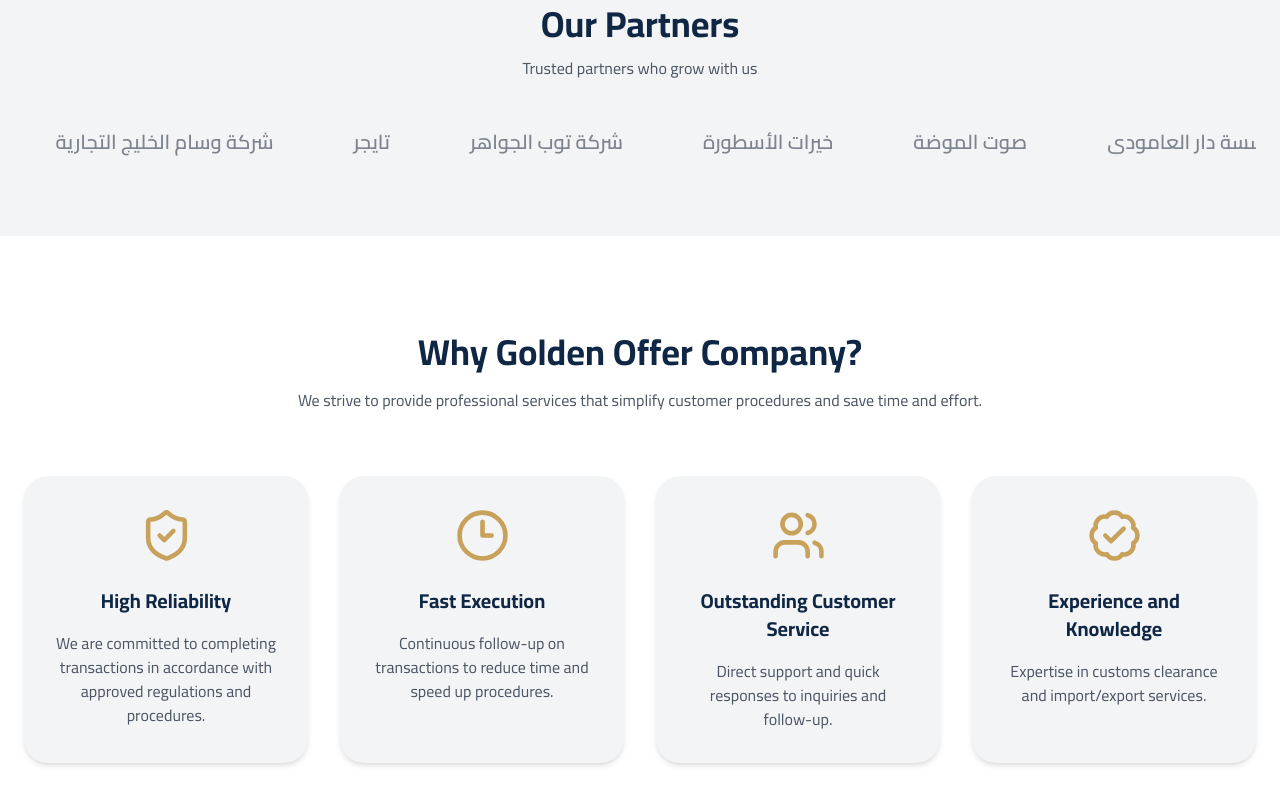
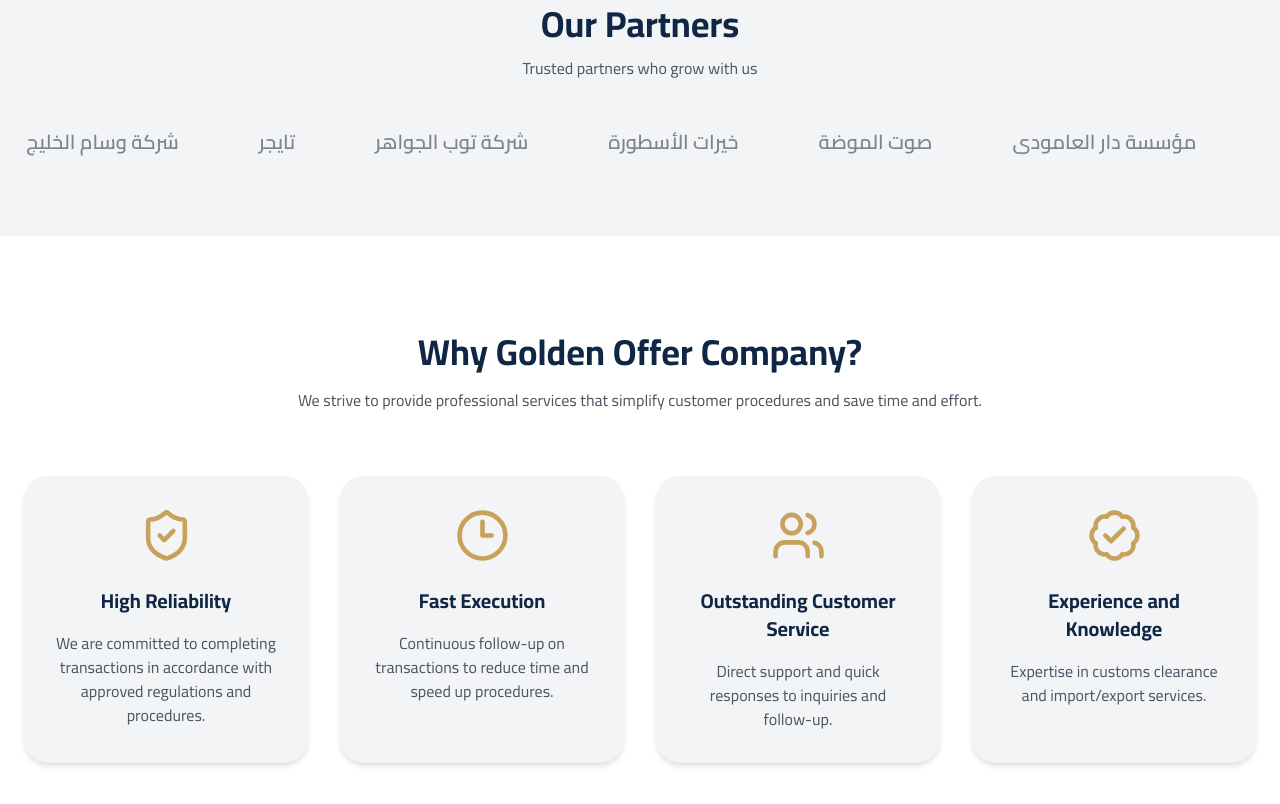
Before and after one commit to hala-2891/golden-offer-logistics, a Next.js app: page / in a window 1280 px wide. Shown: the part 2120-2924 px from the top of the page. Built offline with nearby package versions, Linux system fonts and the light colour scheme.

Commit message:
Update website

```diff
--- a/app/globals.css
+++ b/app/globals.css
@@ -96,14 +96,13 @@
   }
 }
 
-
 @keyframes loop {
   from {
     transform: translateX(0);
   }
 
   to {
-    transform: translateX(-33.333%);
+    transform: translateX(-50%);
   }
 }
 
```
